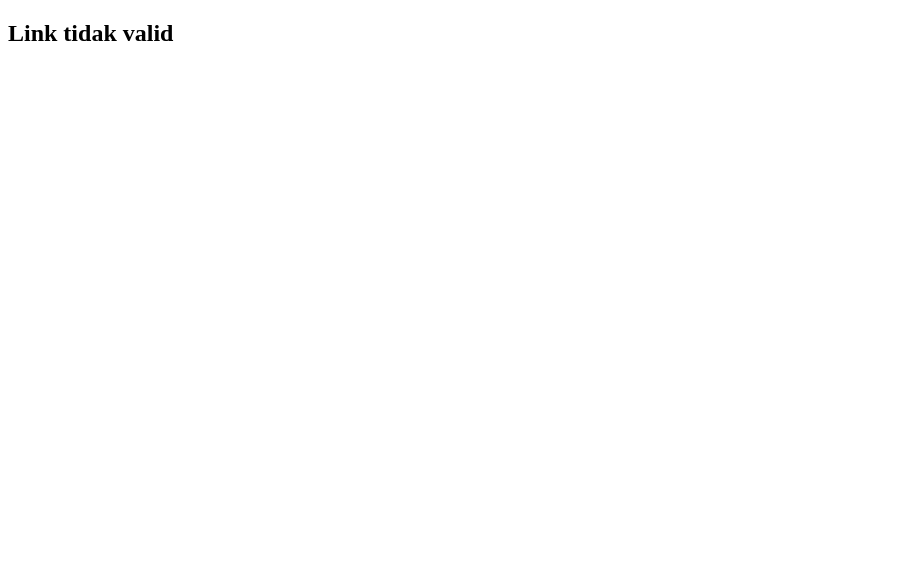
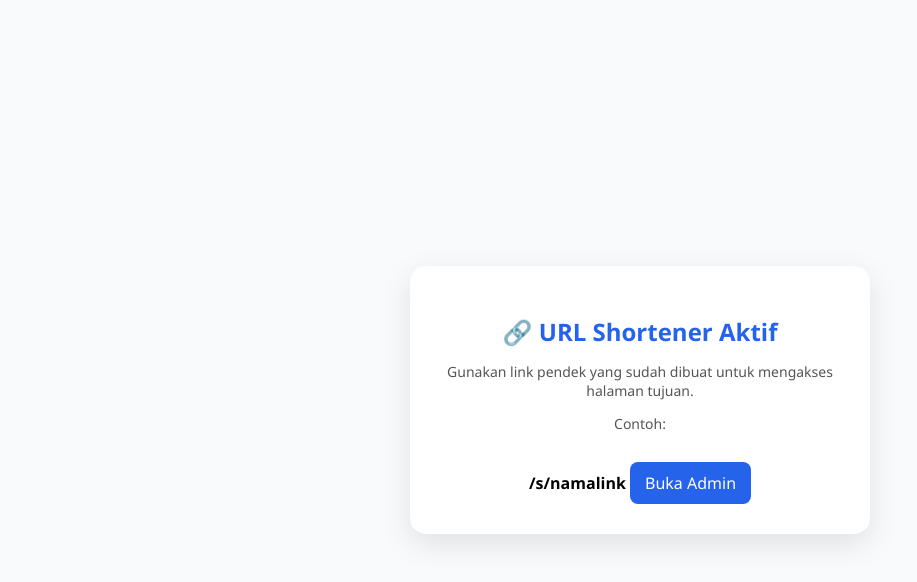
Before and after one commit to yanuar-moga/short, a plain HTML site: page s/index.html in a window 1280 px wide. Shown: the whole page, without its empty margins (0-917 px from the left). Drawn offline with Linux system fonts and the light colour scheme.

Commit message:
Update index.html

```diff
--- a/s/index.html
+++ b/s/index.html
@@ -1,32 +1,87 @@
 <!DOCTYPE html>
-<html>
-<head><meta charset="UTF-8"></head>
+<html lang="id">
+<head>
+<meta charset="UTF-8">
+<meta name="viewport" content="width=device-width, initial-scale=1.0">
+<title>URL Shortener</title>
+
+<style>
+body{
+margin:0;
+font-family:'Segoe UI';
+background:#f8fafc;
+display:flex;
+justify-content:center;
+align-items:center;
+height:100vh;
+text-align:center;
+}
+
+.box{
+background:white;
+padding:30px;
+border-radius:16px;
+box-shadow:0 10px 30px rgba(0,0,0,0.1);
+max-width:400px;
+}
+
+h2{
+margin-bottom:10px;
+color:#2563eb;
+}
+
+p{
+color:#555;
+font-size:14px;
+}
+
+a{
+display:inline-block;
+margin-top:15px;
+padding:10px 15px;
+background:#2563eb;
+color:white;
+text-decoration:none;
+border-radius:8px;
+}
+</style>
+
+</head>
 <body>
 
+<div class="box">
+
+<h2>🔗 URL Shortener Aktif</h2>
+
+<p>Gunakan link pendek yang sudah dibuat untuk mengakses halaman tujuan.</p>
+
+<p>Contoh:</p>
+<b>/s/namalink</b>
+
+<a href="https://yanuar-moga.github.io/app/shortener/admin.html">
+Buka Admin
+</a>
+
+</div>
+
 <script>
+
+// 🔥 OPTIONAL: tetap support ?u= lama
 const API = "https://script.google.com/macros/s/AKfycbx2JSmlwhBQ2so5lqT3yaSw-eWcqvVb5HfNXoXT3wVJAQohnlrTy1cOacxnkYuI5JqG/exec";
 
 const params = new URLSearchParams(window.location.search);
 const slug = params.get("u");
 
-if(!slug){
-document.body.innerHTML="<h2>Link tidak valid</h2>";
-}else{
-
+if(slug){
 fetch(API + "?slug=" + slug)
 .then(res=>res.json())
 .then(res=>{
   if(res.url){
     window.location.href = res.url;
-  }else{
-    document.body.innerHTML="<h2>Link tidak ditemukan</h2>";
   }
-})
-.catch(()=>{
-  document.body.innerHTML="<h2>Gagal koneksi</h2>";
 });
+}
 
-}
 </script>
 
 </body>
```
